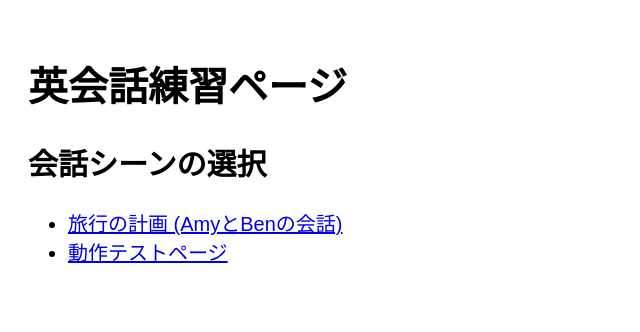
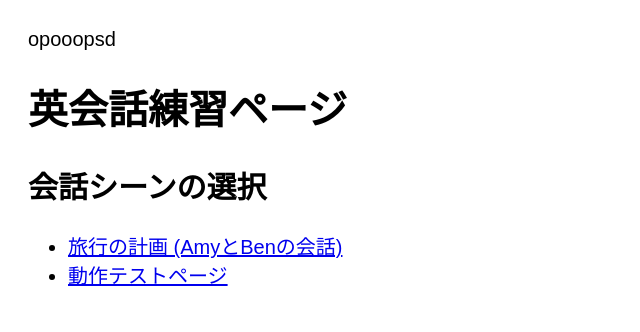
Before and after one commit to is877/test, a plain HTML site: page index.html in a window 1280 px wide. Shown: the whole page, without its empty margins (0-640 px from the left). Drawn offline with Linux system fonts and the light colour scheme.

Commit message:
Update index.html

```diff
--- a/index.html
+++ b/index.html
@@ -10,6 +10,7 @@
     </style>
 </head>
 <body>
+    opooopsd
     <h1>英会話練習ページ</h1>
     <h2>会話シーンの選択</h2>
     <ul>
```
